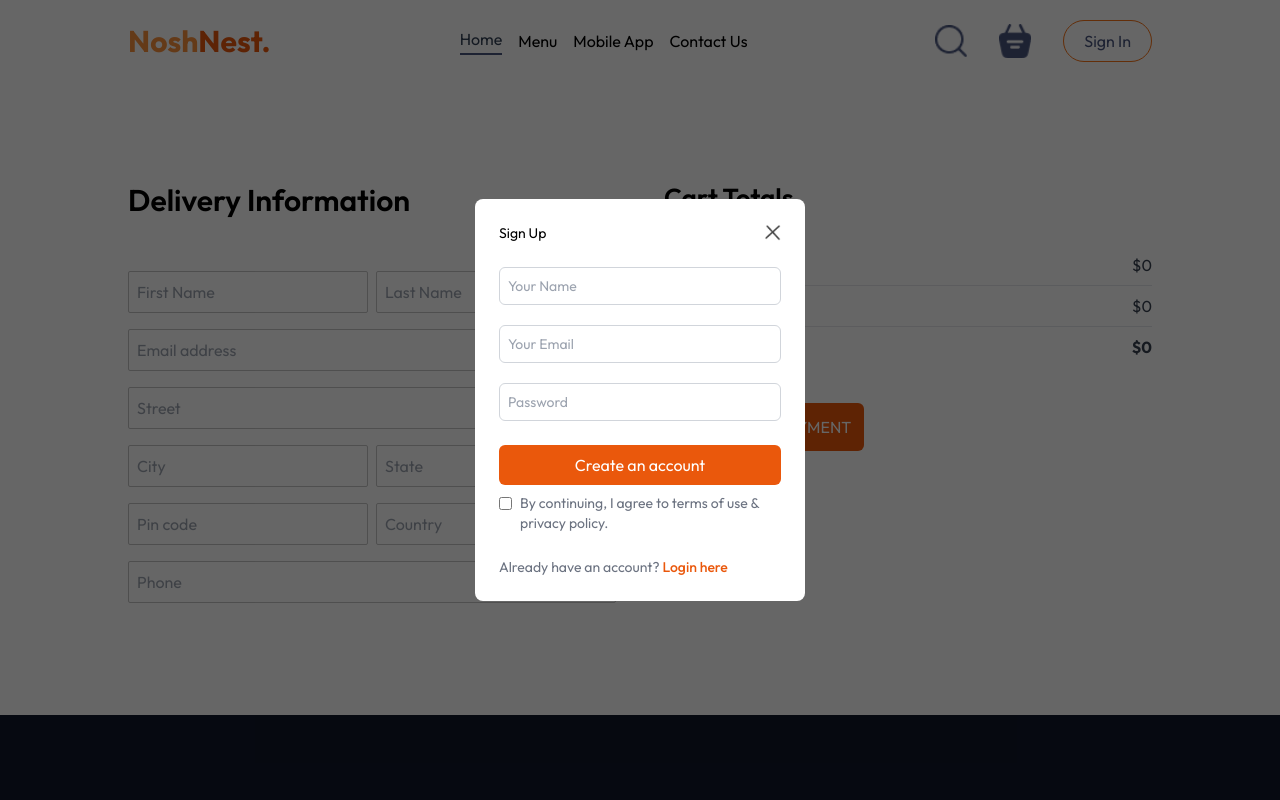
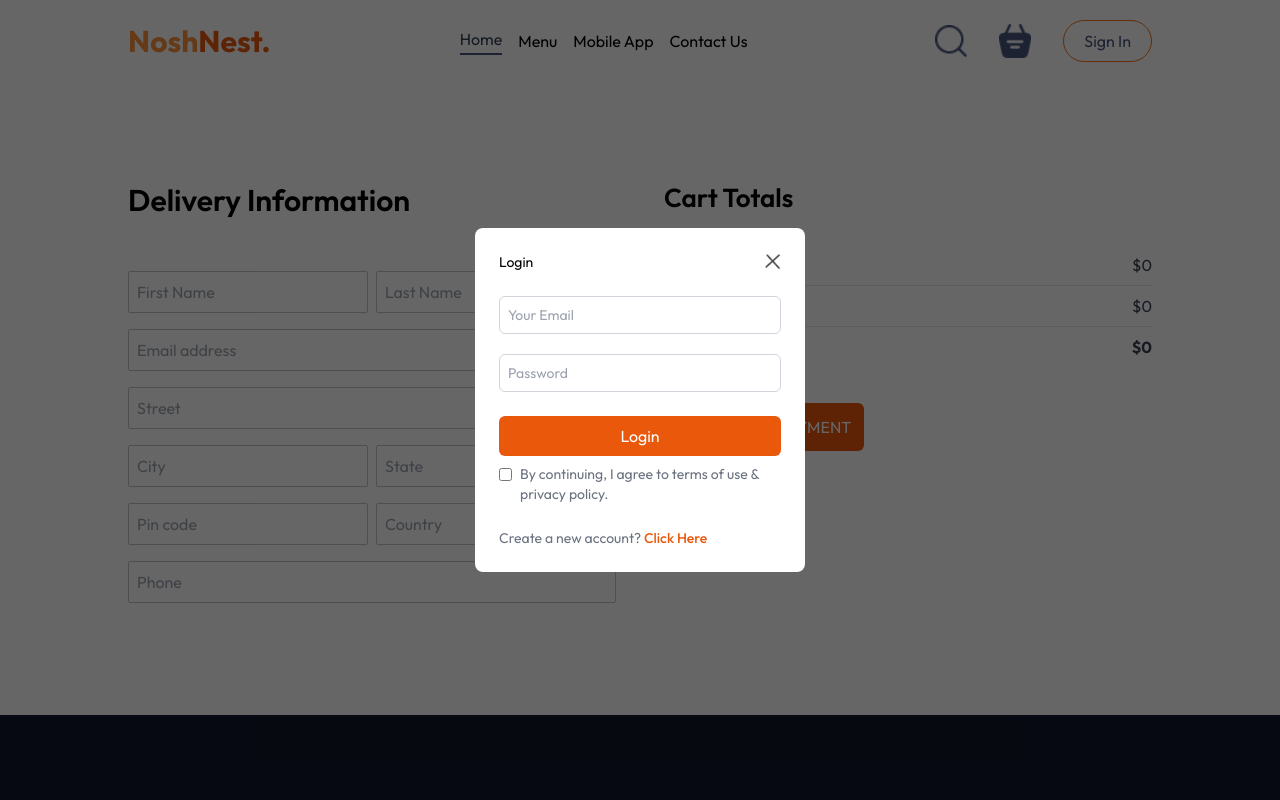
Before and after one commit to NikhilPal002/NoshNest, a React (Vite) app in the folder frontend/: page /place-order in a window 1280 px wide. Both pictures are taken after a click on the button "Sign In". Shown: the top 800 px of the page. Built offline with nearby package versions, Linux system fonts and the light colour scheme.

Commit message:
login and register integration to frontend

```diff
--- a/frontend/package.json
+++ b/frontend/package.json
@@ -10,6 +10,7 @@
     "preview": "vite preview"
   },
   "dependencies": {
+    "axios": "^1.7.2",
     "react": "^18.3.1",
     "react-dom": "^18.3.1",
     "react-router-dom": "^6.24.0",
--- a/frontend/src/components/LoginPopUp.jsx
+++ b/frontend/src/components/LoginPopUp.jsx
@@ -1,24 +1,61 @@
-import React, { useState } from 'react'
+import React, {useContext, useState } from 'react'
 import { assets } from '../assets/assets'
+import { StoreContext } from '../context/StoreContext'
+import axios from 'axios';
 
 const LoginPopUp = ({ setShowLogin }) => {
 
-    const [currState, setCurrState] = useState("Sign Up")
+    const {url,setToken} = useContext(StoreContext)
+
+    const [currState, setCurrState] = useState("Login")
+    const [data,setData] = useState({
+        name: "",
+        email:"",
+        password: "",
+    })
+
+    const onChangeHandler = (event) =>{
+        const name = event.target.name;
+        const value = event.target.value;
+        setData(data=>({...data, [name]: value}))
+    }
+
+    const onLogin = async (event) =>{
+        event.preventDefault()
+        let newUrl = url;
+        if (currState==="Login") {
+            newUrl += "/api/user/login";
+        } else {
+            newUrl += "/api/user/register"
+        }
+
+        const response = await axios.post(newUrl,data);
+        if(response.data.success){
+            setToken(response.data.token);
+            localStorage.setItem("token", response.data.token)
+            setShowLogin(false)
+        }
+
+        else{
+            alert(response.data.message)
+        }
+    }
+
 
     return (
         <div className='fixed inset-0 z-10 bg-black/60 grid'>
-            <form className='place-self-center w-[max(23vw,330px)] text-gray-500 bg-white flex flex-col gap-6 p-6 rounded-lg text-sm animate-fadeIn'>
+            <form onSubmit={onLogin} className='place-self-center w-[max(23vw,330px)] text-gray-500 bg-white flex flex-col gap-6 p-6 rounded-lg text-sm animate-fadeIn'>
                 <div className='flex justify-between items-center text-black'>
                     <h2>{currState}</h2>
                     <img onClick={() => setShowLogin(false)} src={assets.cross_icon} alt='' className='w-4 cursor-pointer' />
                 </div>
                 <div className='flex flex-col gap-5'>
-                    {currState === "Login" ? null : <input type="text" placeholder='Your Name' required className='outline-none border border-gray-300 p-2 rounded-md' />}
+                    {currState === "Login" ? <></> : <input name='name' onChange={onChangeHandler} value={data.name} type="text" placeholder='Your Name' required className='outline-none border border-gray-300 p-2 rounded-md' />}
 
-                    <input type="email" placeholder='Your Email' required className='outline-none border border-gray-300 p-2 rounded-md' />
-                    <input type="password" placeholder='Password' required className='outline-none border border-gray-300 p-2 rounded-md' />
+                    <input name='email' onChange={onChangeHandler} value={data.email} type="email" placeholder='Your Email' required className='outline-none border border-gray-300 p-2 rounded-md' />
+                    <input name='password' onChange={onChangeHandler} value={data.password} type="password" placeholder='Password' required className='outline-none border border-gray-300 p-2 rounded-md' />
                 </div>
-                <button className='border-none p-2 rounded-md text-white bg-orange-600 text-base cursor-pointer'>{currState === "Sign Up" ? "Create an account" : "Login"}</button>
+                <button type='submit' className='border-none p-2 rounded-md text-white bg-orange-600 text-base cursor-pointer'>{currState === "Sign Up" ? "Create an account" : "Login"}</button>
                 <div className='flex items-start gap-2 -mt-4'>
                     <input type='checkbox' required className='mt-1' />
                     <p>By continuing, I agree to terms of use & privacy policy.</p>
--- a/frontend/src/components/Navbar.jsx
+++ b/frontend/src/components/Navbar.jsx
@@ -1,13 +1,23 @@
 import React, { useContext, useState } from 'react';
-import { Link } from 'react-router-dom';
+import { Link, useNavigate } from 'react-router-dom';
 import { assets } from '../assets/assets';
 import { StoreContext } from '../context/StoreContext';
 
-const Navbar = ({setShowLogin}) => {
+const Navbar = ({ setShowLogin }) => {
 
   const [menu, setMenu] = useState('home');
+  const [dropdownVisible, setDropdownVisible] = useState(false);
 
-  const {getTotalCartAmount} = useContext(StoreContext);
+  const { getTotalCartAmount, token, setToken } = useContext(StoreContext);
+
+  const navigate = useNavigate()
+
+  const logout = () =>{
+    localStorage.removeItem("token");
+    setToken("");
+    navigate('/');
+  }
+
 
   return (
     <div>
@@ -38,11 +48,36 @@ const Navbar = ({setShowLogin}) => {
           <img src={assets.search_icon} alt="" className='w-6 sm:w-8' />
           <div className="relative">
             <Link to='/cart'>
-            <img src={assets.basket_icon} alt="" className='w-6 sm:w-8' />
+              <img src={assets.basket_icon} alt="" className='w-6 sm:w-8' />
             </Link>
-            <div className={getTotalCartAmount()===0?"":"absolute w-2.5 h-2.5 bg-orange-500 rounded-full top-[-8px] right-[-8px]"}></div>
+            <div className={getTotalCartAmount() === 0 ? "" : "absolute w-2.5 h-2.5 bg-orange-500 rounded-full top-[-8px] right-[-8px]"}></div>
           </div>
-          <button onClick={()=>setShowLogin(true)} className="bg-transparent text-[#49557e] text-base border border-orange-500 py-2 px-5 rounded-full cursor-pointer transition duration-300 hover:bg-[#fff4f2]">Sign In</button>
+          {!token ? (
+            <button
+              onClick={() => setShowLogin(true)}
+              className="bg-transparent text-[#49557e] text-base border border-orange-500 py-2 px-5 rounded-full cursor-pointer transition duration-300 hover:bg-[#fff4f2]"
+            >
+              Sign In
+            </button>
+          ) : (
+            <div className="relative" onMouseEnter={() => setDropdownVisible(true)} onMouseLeave={() => setDropdownVisible(false)}>
+              <img src={assets.profile_icon} alt="Profile" className="cursor-pointer" />
+              {dropdownVisible && (
+                <ul className="absolute right-0 z-10 flex-col gap-2.5 bg-[#fff2ef] p-3 pr-7 border border-orange-500 rounded-md outline outline-white list-none">
+                  <li className="flex items-center gap-2.5 hover:bg-gray-100 cursor-pointer hover:text-orange-500">
+                    <img src={assets.bag_icon} alt="Orders" className="w-5" />
+                    <p>Orders</p>
+                  </li>
+                  <hr className="border-t border-gray-200" />
+                  <li onClick={logout} className="flex items-center gap-2.5 cursor-pointer hover:text-orange-500 hover:bg-gray-100">
+                    <img src={assets.logout_icon} alt="Logout" className="w-5" />
+                    <p>Logout</p>
+                  </li>
+                </ul>
+              )}
+            </div>
+          )}
+
         </div>
       </div>
     </div>
--- a/frontend/src/context/StoreContext.jsx
+++ b/frontend/src/context/StoreContext.jsx
@@ -7,7 +7,10 @@ export const StoreContext = createContext(null)
 
 const StoreContextProvider = (props) => {
 
+    const url = "http://localhost:5000";
     const [cartItems, setCartItems] = useState({});
+    const [token, setToken] = useState("")
+
 
     const addToCart = (itemId) => {
         if (!cartItems[itemId]) {
@@ -33,13 +36,22 @@ const StoreContextProvider = (props) => {
         return totalAmount;
     }
 
+    useEffect(()=>{
+        if(localStorage.getItem("token")){
+            setToken(localStorage.getItem("token"));
+        }
+    })
+
     const contextValue = {
         food_list,
         cartItems,
         setCartItems,
         addToCart,
         removeFromCart,
-        getTotalCartAmount
+        getTotalCartAmount,
+        url,
+        token,
+        setToken
     }
     return (
 
```
Also changed, not shown: 1 other file (tests, documents, lock files or other folders).
